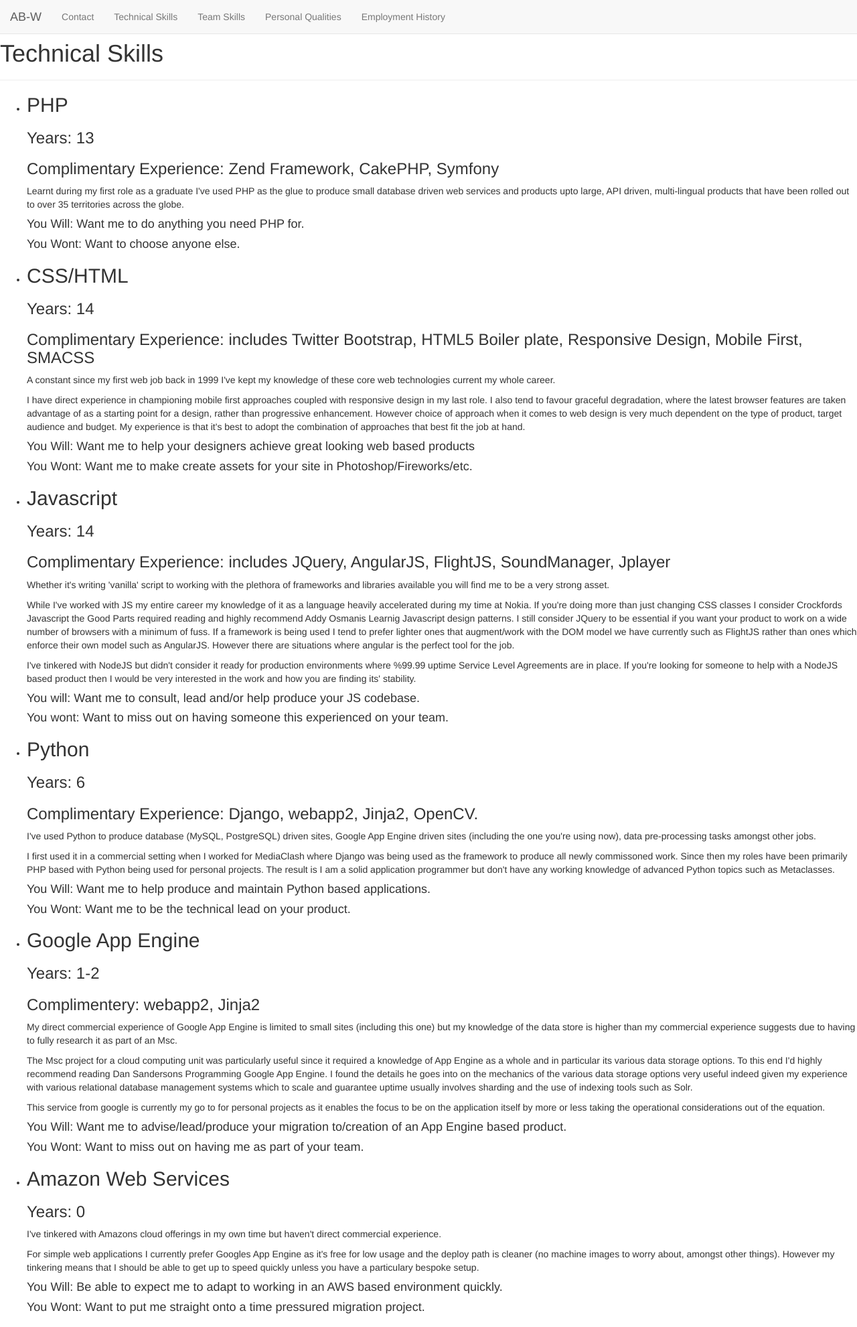
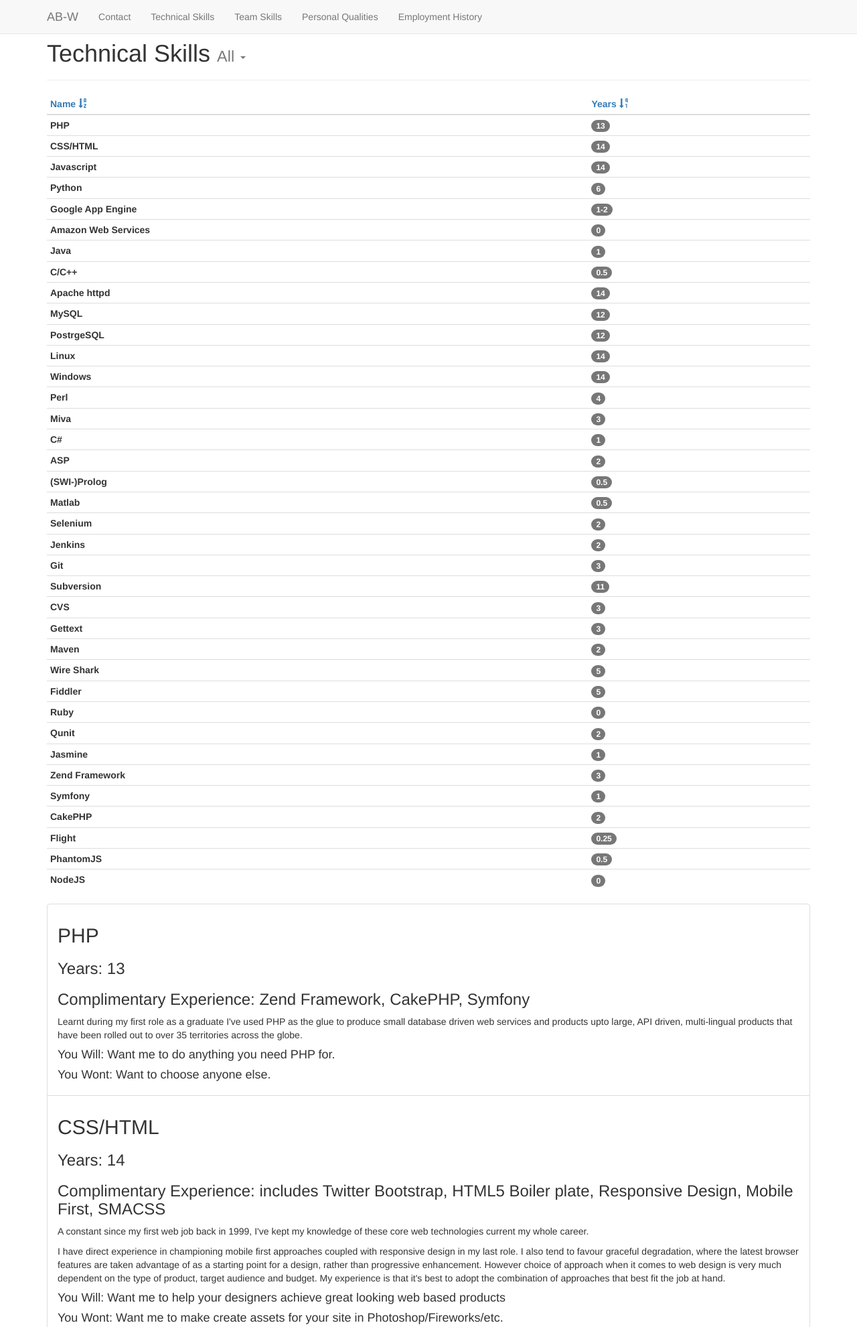
Before and after one commit to adoublebarrel/curriculum-vitae, a Python web app: template templates/tech-skills.html in a window 1280 px wide. Shown: the top 1981 px of the page at 67% size. Run offline with Jinja, Linux system fonts and the light colour scheme; the template is opened without the code that fills it, so the values that code supplies are empty; some libraries are stand-ins or nearby versions.

Commit message:
Introduced use of tables for structuring data in tech-skills and dev-methods sections. Some minor copy edits.

```diff
--- a/templates/base.html
+++ b/templates/base.html
@@ -20,7 +20,7 @@
   <body>
 
     <nav class="navbar navbar-default navbar-fixed-top" role="navigiation">
-        <div class="container-fluid">
+        <div class="container">
             <!-- Brand and toggle get grouped for better mobile display -->
             <div class="navbar-header">
               <button type="button" class="navbar-toggle" data-toggle="collapse" data-target="#navbar-collapse-1">
@@ -46,15 +46,20 @@
         </div>
     </nav>
 
+    <div class="container">
+
         <div class="page-header">
             {% block header %}
             <h1>Whoops!</h1>
             {% endblock %}
         </div>
 
+
         {% block content %}
         <p>Looks like Alex hasn't plugged in the content for this page yet! Don't worry, I'll email to let him know.</p>
         {% endblock %}
+
+    </div>
 
     <nav class="navbar navbar-default navbar-static-bottom" role"secondary-navigation">
         <div class="container">
--- a/templates/employment-history.html
+++ b/templates/employment-history.html
@@ -6,7 +6,7 @@
 
 {% block content %}
 
-<ul>
+<ul class="list-group">
 
 	<li>
 		<h2>Nokia Entertainment<h2>
--- a/templates/tech-skills.html
+++ b/templates/tech-skills.html
@@ -1,13 +1,205 @@
 {% extends "base.html" %}
 
 {% block header %}
-  <h1>Technical Skills</h1>
+  <h1>Technical Skills <a href="#"><small>All <span class="caret"></span></small></a></h1>
 {% endblock %}
 
 {% block content %}
-<ul>
+<table class="table table-condensed">
+	<thead><tr><th><a href="#" >Name <span class="glyphicon glyphicon-sort-by-alphabet"></span></a></th><th><a href="#">Years <span class="glyphicon glyphicon-sort-by-order-alt"></span></a></th></tr></thead>
 
-	<li>
+	<tbody>
+	<tr>
+		<th>PHP</th>
+		<td><span class="badge">13</span></td>
+	</tr>
+
+	<tr>
+		<th>CSS/HTML</th>
+		<td><span class="badge">14</span></td>
+
+	</tr>
+
+	<tr>
+		<th>Javascript</th>
+		<td><span class="badge">14</span></td>
+	</tr>
+
+	<tr>
+		<th>Python</th>
+		<td><span class="badge">6</span></td>
+	</tr>
+
+	<tr>
+		<th>Google App Engine</th>
+		<td><span class="badge">1-2</span></td>
+	</tr>
+
+	<tr>
+		<th>Amazon Web Services</th>
+		<td><span class="badge">0</span></td>
+	</tr>
+
+
+	<tr>
+		<th>Java</th>
+		<td><span class="badge">1</span></td>
+	</tr>
+
+	<tr>
+		<th>C/C++</th>
+		<td><span class="badge">0.5</span></td>
+	</tr>
+
+	<tr>
+		<th>Apache httpd</th>
+		<td><span class="badge">14</span></td>
+	</tr>
+
+	<tr>
+		<th>MySQL</th>
+		<td><span class="badge">12</span></td>
+	</tr>
+
+	<tr>
+		<th>PostrgeSQL</th>
+		<td><span class="badge">12</span></td>
+	</tr>
+
+	<tr>
+		<th>Linux</th>
+		<td><span class="badge">14</span></td>
+	</tr>
+
+	<tr>
+		<th>Windows</th>
+		<td><span class="badge">14</span></td>
+	</tr>
+
+	<tr>
+		<th>Perl</th>
+		<td><span class="badge">4</span></td>
+	</tr>
+
+	<tr>
+		<th>Miva</th>
+		<td><span class="badge">3</span></td>
+	</tr>
+
+	<tr>
+		<th>C#</th>
+		<td><span class="badge">1</span></td>
+	</tr>
+
+	<tr>
+		<th>ASP</th>
+		<td><span class="badge">2</span></td>
+	</tr>
+
+	<tr>
+		<th>(SWI-)Prolog</th>
+		<td><span class="badge">0.5</span></td>
+	</tr>
+
+	<tr>
+		<th>Matlab</th>
+		<td><span class="badge">0.5</span></td>
+	</tr>
+
+	<tr>
+		<th>Selenium</th>
+		<td><span class="badge">2</span></td>
+	</tr>
+
+	<tr>
+		<th>Jenkins</th>
+		<td><span class="badge">2</span></td>
+	</tr>
+
+	<tr>
+		<th>Git</th>
+		<td><span class="badge">3</span></td>
+	</tr>
+
+	<tr>
+		<th>Subversion</th>
+		<td><span class="badge">11</span></td>
+	</tr>
+
+	<tr>
+		<th>CVS</th>
+		<td><span class="badge">3</span></td>
+	</tr>
+
+	<tr>
+		<th>Gettext</th>
+		<td><span class="badge">3</span></td>
+	</tr>
+
+	<tr>
+		<th>Maven</th>
+		<td><span class="badge">2</span></td>
+	</tr>
+
+	<tr>
+		<th>Wire Shark</th>
+		<td><span class="badge">5</span></td>
+	</tr>
+
+	<tr>
+		<th>Fiddler</th>
+		<td><span class="badge">5</span></td>
+	</tr>
+
+	<tr>
+		<th>Ruby</th>
+		<td><span class="badge">0</span></td>
+	</tr>
+
+	<tr>
+		<th>Qunit</th>
+		<td><span class="badge">2</span></td>
+	</tr>
+
+	<tr>
+		<th>Jasmine</th>
+		<td><span class="badge">1</span></td>
+	</tr>
+
+	<tr>
+		<th>Zend Framework</th>
+		<td><span class="badge">3</span></td>
+	</tr>
+
+	<tr>
+		<th>Symfony</th>
+		<td><span class="badge">1</span></td>
+	</tr>
+
+	<tr>
+		<th>CakePHP</th>
+		<td><span class="badge">2</span></td>
+	</tr>
+
+	<tr>
+		<th>Flight</th>
+		<td><span class="badge">0.25</span></td>
+	</tr>
+
+	<tr>
+		<th>PhantomJS</th>
+		<td><span class="badge">0.5</span></td>
+	</tr>
+	<tr>
+		<th>NodeJS</th>
+		<td><span class="badge">0</span></td>
+	</tr>
+	</tbody>
+</table>
+
+<ul class="list-group">
+
+	<li class="list-group-item">
 		<h2>PHP</h2>
 		<h3>Years: 13</h3>
 		<h3>Complimentary Experience: Zend Framework, CakePHP, Symfony</h3>
@@ -17,11 +209,11 @@
 		<h4>You Wont: Want to choose anyone else.</h4>
 	</li>
 
-	<li>
+	<li class="list-group-item">
 		<h2>CSS/HTML</h2>
 		<h3>Years: 14</h3>
 		<h3>Complimentary Experience: includes Twitter Bootstrap, HTML5 Boiler plate, Responsive Design, Mobile First, SMACSS</h3>
-		<p>A constant since my first web job back in 1999 I've kept my knowledge of these core web technologies current my whole career.</p>
+		<p>A constant since my first web job back in 1999, I've kept my knowledge of these core web technologies current my whole career.</p>
 
 		<p>I have direct experience in championing mobile first approaches coupled with responsive design in my last role. I also tend to favour graceful degradation, where the latest browser features are taken advantage of as a starting point for a design, rather than progressive enhancement. However choice of approach when it comes to web design is very much dependent on the type of product, target audience and budget. My experience is that it's best to adopt the combination of approaches that best fit the job at hand.</p>
 
@@ -30,7 +222,7 @@
 		<h4>You Wont: Want me to make create assets for your site in Photoshop/Fireworks/etc.</h4>
 	</li>
 
-	<li>
+	<li class="list-group-item">
 		<h2>Javascript</h2>
 		<h3>Years: 14</h3>
 		<h3>Complimentary Experience: includes JQuery, AngularJS, FlightJS, SoundManager, Jplayer</h3>
@@ -44,11 +236,11 @@
 		<h4>You wont: Want to miss out on having someone this experienced on your team.</h4>
 	</li>
 
-	<li>
+	<li class="list-group-item">
 		<h2>Python</h2>
 		<h3>Years: 6</h3>
 		<h3>Complimentary Experience: Django, webapp2, Jinja2, OpenCV.</h3>
-		<p>I've used Python to produce database (MySQL, PostgreSQL) driven sites, Google App Engine driven sites (including the one you're using now), data pre-processing tasks amongst other jobs.</p>
+		<p>I've used Python to produce database (MySQL, PostgreSQL) driven sites, Google App Engine driven sites (including the one you're using now), and data pre-processing tasks amongst other jobs.</p>
 
 		<p>I first used it in a commercial setting when I worked for MediaClash where Django was being used as the framework to produce all newly commissoned work. Since then my roles have been primarily PHP based with Python being used for personal projects. The result is I am a solid application programmer but don't have any working knowledge of advanced Python topics such as Metaclasses.</p>
 
@@ -56,7 +248,7 @@
 		<h4>You Wont: Want me to be the technical lead on your product.</h4>
 	</li>
 
-	<li>
+	<li class="list-group-item">
 		<h2>Google App Engine</h2>
 		<h3>Years: 1-2</h3>
 		<h3>Complimentery: webapp2, Jinja2</h3>
@@ -70,7 +262,7 @@
 		<h4>You Wont: Want to miss out on having me as part of your team.</h4>
 	</li>
 
-	<li>
+	<li class="list-group-item">
 		<h2>Amazon Web Services</h2>
 		<h3>Years: 0</h3>
 		<p>I've tinkered with Amazons cloud offerings in my own time but haven't direct commercial experience.</p>
@@ -82,7 +274,7 @@
 	</li>
 
 
-	<li>
+	<li class="list-group-item">
 		<h2>Java</h2>
 		<h3>Years: 1</h3>
 		<p>The last applications I produced were for my degree (2001), since then the most I've done is write Selenium tests.</p>
@@ -91,7 +283,7 @@
 		<h4>You Wont: Want me anywhere near a lead Java Programmer position without some time reading up and working at the coal face.</h4>
 	</li>
 
-	<li>
+	<li class="list-group-item">
 		<h2>C/C++</h2>
 		<h3>Years: 0.5</h3>
 		<h3>Complimentary Experience: OpenMP, MPI, OpenCL, OpenCV</h3>
@@ -105,7 +297,7 @@
 		<h4>You Wont: Want me in a senior coding position or coming straight into high time pressure situations.</h4>
 	</li>
 
-	<li>
+	<li class="list-group-item">
 		<h2>Apache httpd</h2>
 		<h3>Years: 14</h3>
 		<p>The first web server I used when I started in the industry in 1999 when I would compile it from source on Sparc Solaris machines my practical experience with the Apache web server and its available modules is extensive.</p>
@@ -116,7 +308,7 @@
 		<h4>You Wont: Be able to find many developers who have this level of experience and ability to work with your sysadmins.</h4>
 	</li>
 
-	<li>
+	<li class="list-group-item">
 		<h2>MySQL</h2>
 		<h3>Years: 12</h3>
 		<p>MySQL and PostgreSQL were a mainstay of my career for more or less 10 years.</p>
@@ -127,7 +319,7 @@
 		<h4>You Wont: Want me to be in charge of a project to shard, index and optimise a huge dataset.</h4>
 	</li>
 
-	<li>
+	<li class="list-group-item">
 		<h2>PostrgeSQL</h2>
 		<h3>Years: 12</h3>
 		<p>MySQL and PostgreSQL were a mainstay of my career for more or less 10 years.</p>
@@ -140,10 +332,10 @@
 		<h4>You Wont: Want me to be in charge of a project to shard, index and optimise a huge dataset.</h4>
 	</li>
 
-	<li>
+	<li class="list-group-item">
 		<h2>Linux</h2>
 		<h3>Years: 14</h3>
-		<p>My OS of choice for development I'm equally happy on the command line as the gui.</p>
+		<p>My OS of choice for development. I'm equally happy on the command line as the gui.</p>
 
 		<p>Linux and other *nix based systems have been the mainstay of my career. My early roles would probably now be described as dev-ops as I did a mix of sysadmin and development. While my career solidified around software development/engineering I have found my early experience very useful enabling me to setup and maintain a multitude of different development environments and have intelligent conversations with the teams that have provided the infrastructure for live environments I have operated in.</p>
 
@@ -153,10 +345,10 @@
 		<h4>You Wont: rm -rf /*.</h4>
 	</li>
 
-	<li>
+	<li class="list-group-item">
 		<h2>Windows</h2>
 		<h3>Years: 14</h3>
-		<p>I'm competent working in a Windows environment</p>
+		<p>What is there to say, it's Windows right?</p>
 
 		<p>My experience with Windows systems have been a limited constant throghout my career. I've known enough to be able to troubleshoot problems as part of an on call team but knowing that I have the backup of a more knowledgeable colleague if required. I've worked with a number of Windows based development environments over the years, generally when managing my own Linux workstation/laptop isn't an option. This means that I am familiar with the requisite tools such as remote desktop to get to other Windows machines and Putty to be able to get onto other Linux machines. This also works the other way round, that is I am used to establishing remote desktop sessions from Linux workstations. It also means that I have come across and worked around fun issues in a mixed environment such as version control systems getting confused because Windows files are case insensitive While *nix files are case sensitive. Always fun.</p>
 
@@ -166,7 +358,7 @@
 		<h4>You Wont: Want me to troubleshoot complicated problems with IIS, SQL Server or other Microsoft products.</h4>
 	</li>
 
-	<li>
+	<li class="list-group-item">
 		<h2>Perl</h2>
 		<h3>Years: 4</h3>
 		<p>The first language I produced websites in I rarely pick this up any more as Python is my go to tool of choice for small scripting jobs.</p>
@@ -174,7 +366,7 @@
 		<h4>You Wont: Want me to lead a Perl based project.</h4>
 	</li>
 
-	<li>
+	<li class="list-group-item">
 		<h2>Miva</h2>
 		<h3>Years: 3</h3>
 		<p>This is probably the most obscure scripting language I've worked with which I came across in my first role after graduating. I've just checked and it still appears to be going as Miva Merchant. I would need a strong motivating factor to work with it again.</p>
@@ -182,7 +374,7 @@
 		<h4>You Wont: Want to recruit me for this, I barely remember it.</h4>
 	</li>
 
-	<li>
+	<li class="list-group-item">
 		<h2>C#</h2>
 		<h3>Years: 1</h3>
 		<p>I spent a year doing C# but I'd probably have to review the language from the ground up to get proficicent again.</p>
@@ -195,7 +387,7 @@
 		<h4>You Wont: Be able to expect me to come in to a time pressured situation and make the difference with my C# skills.</h4>
 	</li>
 
-	<li>
+	<li class="list-group-item">
 		<h2>ASP</h2>
 		<h3>Years: 2</h3>
 		<p>Not the .NET variant, my proficiency here is monkey see, monkey do.</p>
@@ -205,7 +397,7 @@
 		<h4>You Wont: Want to tell me about it unless it's to help migrate your product to something else.</h4>
 	</li>
 
-	<li>
+	<li class="list-group-item">
 		<h2>(SWI-)Prolog</h2>
 		<h3>Years: 0.5</h3>
 		<p>Only used in an academic setting as part of an Msc and for personal dabbling.</p>
@@ -215,7 +407,7 @@
 		<h4>You Wont: Want to put me in charge of a project that depends on lots of experience with Prolog.</h4>
 	</li>
 
-	<li>
+	<li class="list-group-item">
 		<h2>Matlab</h2>
 		<h3>Years: 0.5</h3>
 		<p>I've used Matlab in a purely academic context as part of an Msc.</p>
@@ -225,7 +417,7 @@
 		<h4>You Wont: Want to hire me as a Matlab expert.</h4>
 	</li>
 
-	<li>
+	<li class="list-group-item">
 		<h2>Selenium</h2>
 		<h3>Years: 2</h3>
 		<p>I've used Selenium and Selenium grid to conduct automated multi-browser testing of web products as part of a continuous integration environment.</p>
@@ -238,7 +430,7 @@
 		<h4>You Wont: Find many with as much hands on experience with this tech.</h4>
 	</li>
 
-	<li>
+	<li class="list-group-item">
 		<h2>Jenkins</h2>
 		<h3>Years: 2</h3>
 		<p>I have installed, configured and migrated a number of jenkins servers and jobs giving me a lot of hands on experience with this tool.</p>
@@ -247,7 +439,7 @@
 		<h4>You Wont: Have to worry about holding my hand.</h4>
 	</li>
 
-	<li>
+	<li class="list-group-item">
 		<h2>Git</h2>
 		<h3>Years: 3</h3>
 		<p>I'm a competent day-to-day user of Git but do generally have to hit the manual if something unexpected happens.</p>
@@ -260,7 +452,7 @@
 		<h4>You Wont: Want me to try to explain Gits internals off the top of my head.</h4>
 	</li>
 
-	<li>
+	<li class="list-group-item">
 		<h2>Subversion</h2>
 		<h3>Years: 13</h3>
 		<p>I moved to Subversion as soon as the first stable version was released as it fixed so many of the problems with CVS. It was a huge improvement but still had problems. There are now much better options out there, personally I use Git, figuring if it's good enough the Linux Kernel development then it's good enough for me. I also hear good things about Mercurial from people whose opinion I respect and I know are happy using Git as well, I just haven't got round to trying it yet.</p>
@@ -269,7 +461,7 @@
 		<h4>You Wont: Find I'm a fan of Subversion projects with lots of small files.</h4>
 	</li>
 
-	<li>
+	<li class="list-group-item">
 		<h2>CVS</h2>
 		<h3>Years: 3</h3>
 		<p>It did a good job for its time but I really hope you're not still using CVS. Move to Git or Mercurial, for the sake of all your developers.</p>
@@ -277,7 +469,7 @@
 		<h4>You Wont: Want to keep using CVS.</h4>
 	</li>
 
-	<li>
+	<li class="list-group-item">
 		<h2>Gettext</h2>
 		<h3>Years: 3</h3>
 		<p>Used in a PHP context to provide a multi-lingual and localised web product to 35 different territories. I recommended it's use within the project and worked with the third party translators to ensure they and we were happy.</p>
@@ -285,7 +477,7 @@
 		<h4>You Wont: Want me translating things myself.</h4>
 	</li>
 
-	<li>
+	<li class="list-group-item">
 		<h2>Maven</h2>
 		<h3>Years: 2</h3>
 		<p>I learnt Maven in my last role where it was the backbone of the continuous integration environment. Using it to wrap a PHP product was a little... inelegant as it is more of a Java tool and so there are assumptions about compile steps. It is also a on the heavy side as its configuration files are XML based but it does get the job done.</p>
@@ -293,17 +485,17 @@
 		<h4>You Wont: Find me wearing a Maven t-shirt. If there is one.</h4>
 	</li>
 
-	<li>
+	<li class="list-group-item">
 		<h2>Wire Shark</h2>
 		<h3>Years: 5</h3>
 	</li>
 
-	<li>
+	<li class="list-group-item">
 		<h2>Fiddler</h2>
 		<h3>Years: 2</h3>
 	</li>
 
-	<li>
+	<li class="list-group-item">
 		<h2>Ruby</h2>
 		<h3>Years: 0</h3>
 		<p>I did a bit of ruby when I read 7 languages in 7 weeks</p>
```
Also changed, not shown: templates/dev-methods.html (+68 -11 lines). Lines whose indentation alone changed are shown as unchanged.
